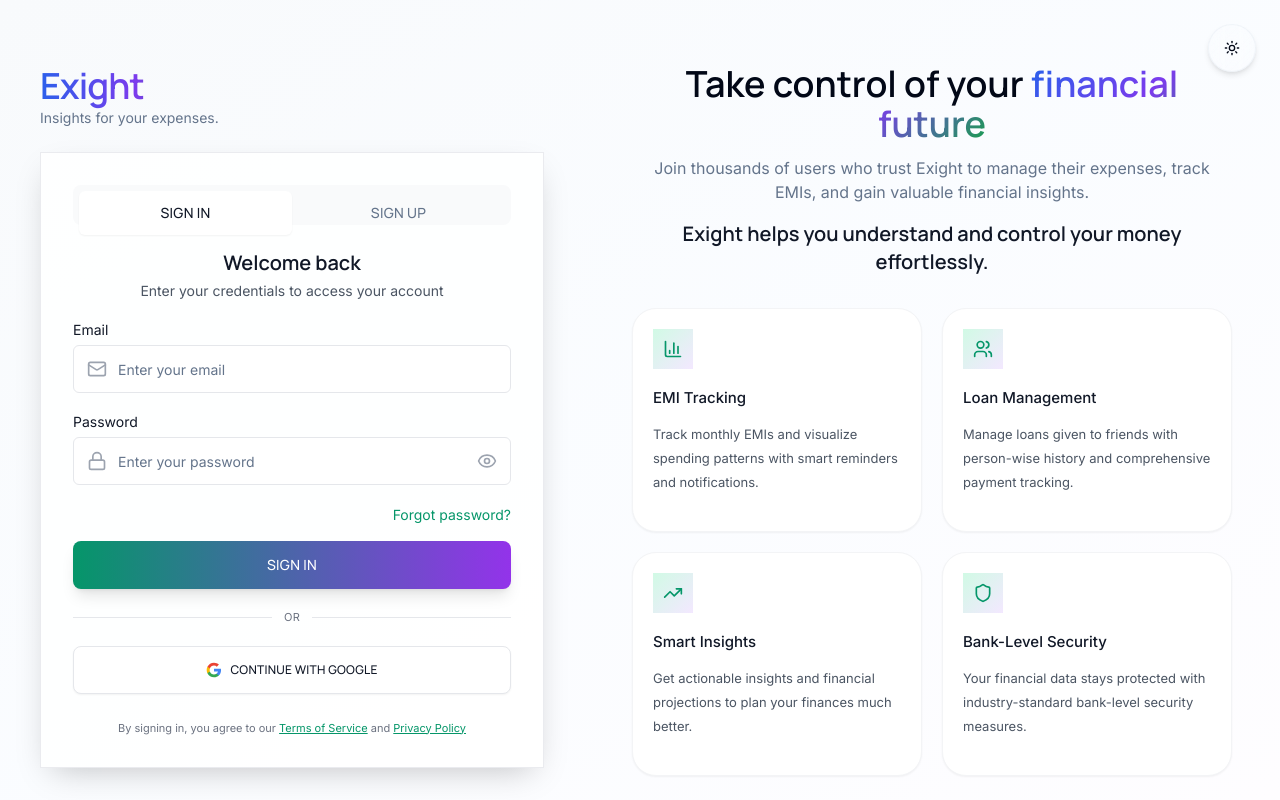
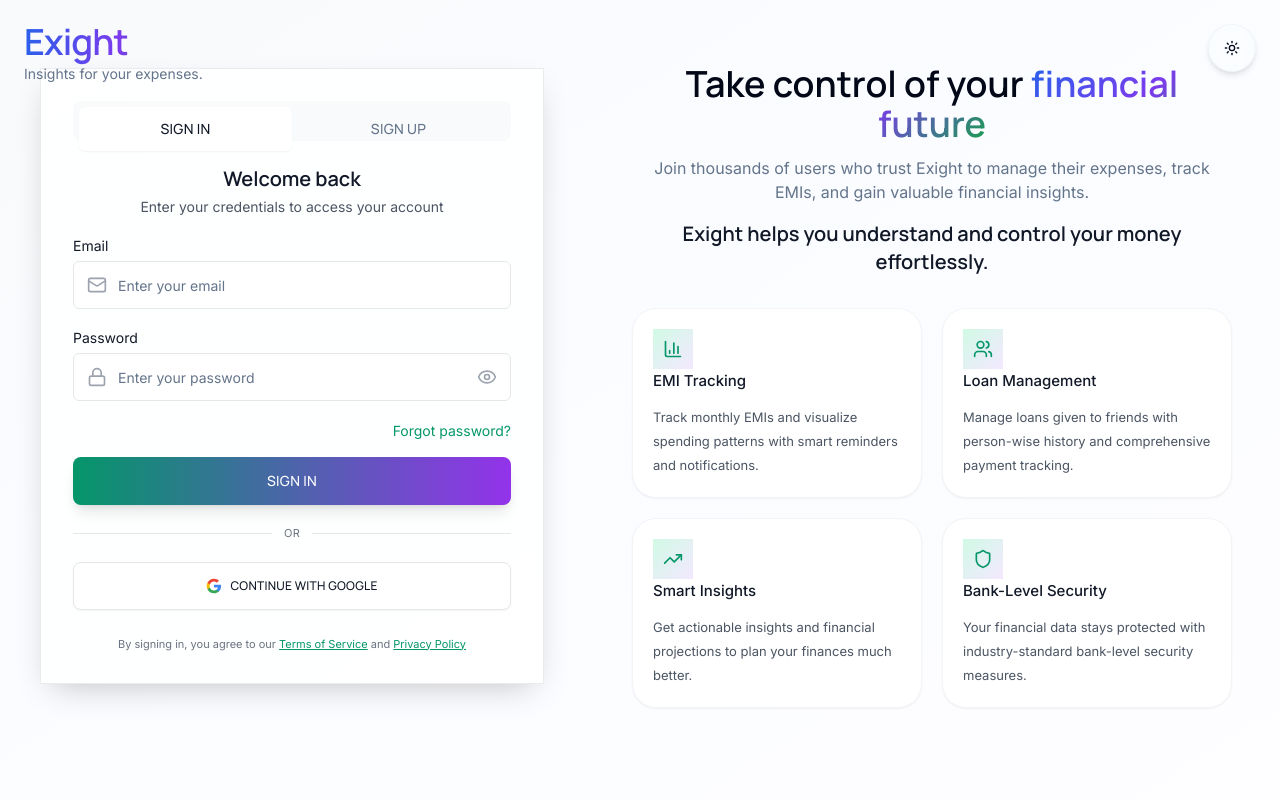
Before and after one commit to rescuedragon/exight2.0, a React (Vite) app: page /#/ in a window 1280 px wide. Built offline with nearby package versions, Linux system fonts and the light colour scheme.

Commit message:
login: move Exight brand to absolute top-left corner; remove from auth column to create cleaner layout

```diff
--- a/src/pages/LoginPage.tsx
+++ b/src/pages/LoginPage.tsx
@@ -7,6 +7,14 @@
 const LoginPage = () => {
 	return (
 		<div className="h-screen w-screen overflow-hidden bg-gradient-to-br from-slate-50 via-blue-50/30 to-purple-50/20 dark:bg-gradient-to-br dark:from-gray-900 dark:via-gray-900/95 dark:to-gray-900">
+						{/* Brand at top-left */}
+			<div className="absolute top-6 left-6 z-50 select-none">
+				<h1 className="text-[32px] md:text-[36px] leading-none font-extrabold tracking-tight typography-heading">
+					<span className="bg-gradient-to-r from-blue-accent via-purple-accent to-emerald-accent bg-clip-text text-transparent animate-gradient-x bg-[length:200%_200%]">Exight</span>
+				</h1>
+				<p className="mt-1 text-xs md:text-sm text-muted-foreground typography-body">Insights for your expenses.</p>
+			</div>
+
 			{/* Dark mode toggle */}
 			<div className="absolute top-6 right-6 z-50">
 				<ThemeToggle />
@@ -17,16 +25,9 @@
 				<div className="mx-auto w-full max-w-[1280px] px-6 md:px-8">
 					{/* 40/60 split container */}
 					<div className="grid grid-cols-1 md:grid-cols-[520px_minmax(0,1fr)] gap-10 md:gap-16 items-start">
-							{/* Left: Auth 40% */}
-							<div className="w-full md:w-auto h-full flex items-stretch justify-center">
-								<div className="w-full max-w-[520px] h-full px-0 md:px-2 pt-1 pb-2 flex flex-col">
-									{/* Brand inside left column for perfect left alignment */}
-									<div className="select-none mb-6">
-										<h1 className="text-[32px] md:text-[36px] leading-none font-extrabold tracking-tight typography-heading">
-											<span className="bg-gradient-to-r from-blue-accent via-purple-accent to-emerald-accent bg-clip-text text-transparent animate-gradient-x bg-[length:200%_200%]">Exight</span>
-										</h1>
-										<p className="mt-1 text-xs md:text-sm text-muted-foreground typography-body">Insights for your expenses.</p>
-									</div>
+						{/* Left: Auth 40% */}
+						<div className="w-full md:w-auto h-full flex items-stretch justify-center">
+							<div className="w-full max-w-[520px] h-full px-0 md:px-2 pt-1 pb-2 flex flex-col">
 
 									{/* Auth card container with depth */}
 									<div className="rounded-2xl bg-white/90 dark:bg-gray-900/60 border border-gray-200/80 dark:border-gray-800/70 shadow-[0_12px_32px_-12px_rgba(0,0,0,0.25)] p-6 md:p-8">
```
